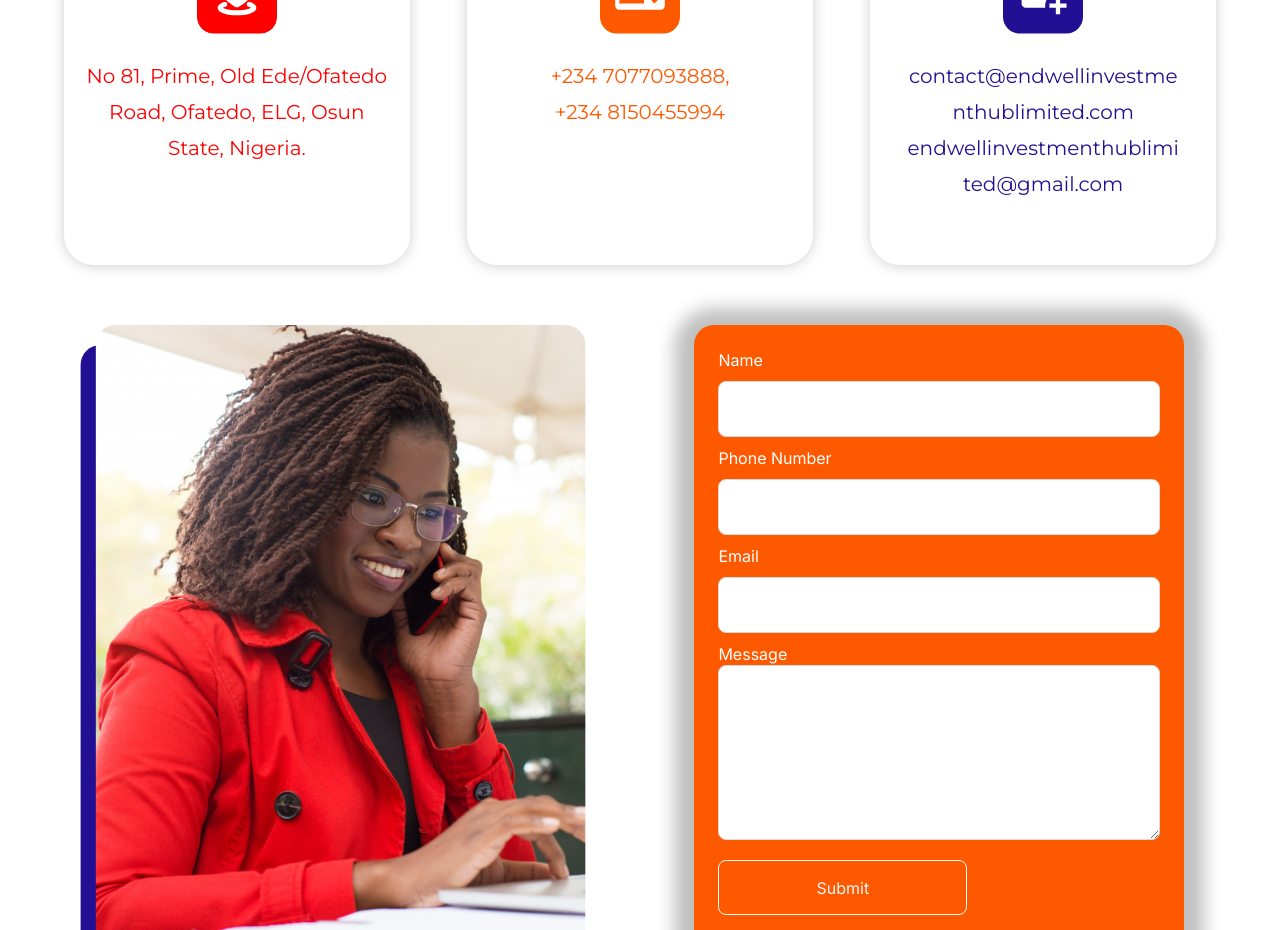
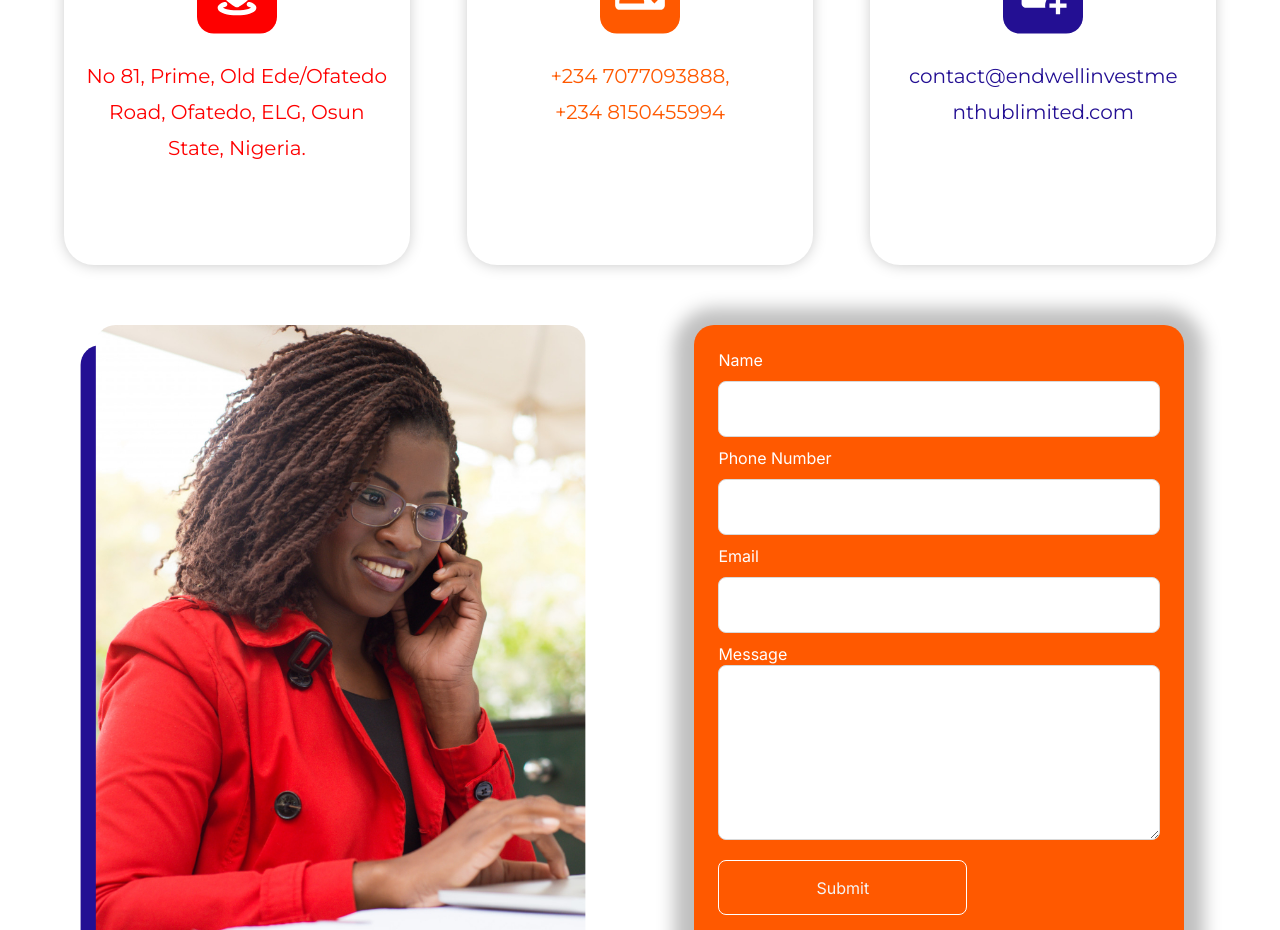
Before and after one commit to ogungbile-oluwasogo/endwell, a React (Vite) app: page /contact-us in a window 1280 px wide. Shown: the part 900-1830 px from the top of the page. Built offline with nearby package versions, Linux system fonts and the light colour scheme.

Commit message:
Pushing adjustment

```diff
--- a/src/components/contact/ContactDetail.jsx
+++ b/src/components/contact/ContactDetail.jsx
@@ -38,7 +38,6 @@ const ContactDetail = () => {
             </svg>
         </div>
         <a href="mailto:contact@endwellinvestmenthublimited.com">contact@endwellinvestmenthublimited.com</a>
-        <a href="mailto:endwellinvestmenthublimited@gmail.com">endwellinvestmenthublimited@gmail.com</a>
       </div>
     </div>
   )
```
